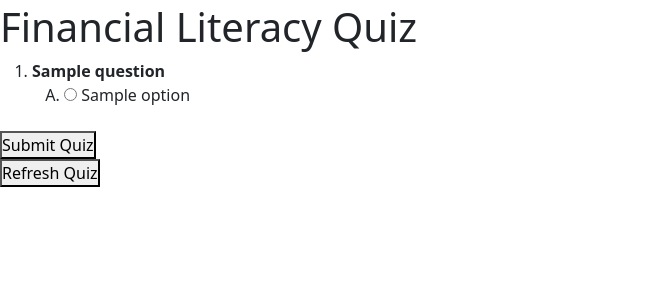
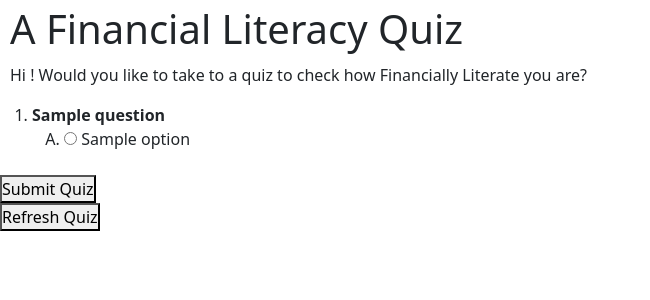
Before and after one commit to 1RJB/CashClass, a Python web app: template app/templates/quiz.html in a window 1280 px wide. Shown: the part 56-356 px from the top of the page, without its empty margins (0-650 px from the left). Run offline with Jinja, Linux system fonts and the light colour scheme; the template is opened without the code that fills it: most values are stand-ins (such as "Sample title", 1, 10 or a date in 2020); some libraries are stand-ins or nearby versions.

Commit message:
Update quiz.html with improved heading and introduction message

```diff
--- a/app/templates/quiz.html
+++ b/app/templates/quiz.html
@@ -1,6 +1,7 @@
 {% extends "base.html" %}
 {% block body %}
-    <h1 style="margin-top: 3px;">Financial Literacy Quiz</h1>
+    <h1 style="margin-top: 5px; margin-bottom: 10px; margin-left: 10px;">A Financial Literacy Quiz</h1>
+    <p style="margin-left: 10px;">Hi {{current_user.name }}! Would you like to take to a quiz to check how Financially Literate you are?</p>
     <link rel="stylesheet" href="../static/styles/quiz.css">
     <form action="/quiz" method="post">
         <input type="hidden" name="csrf_token" value="{{ csrf_token() }}"/>
```
